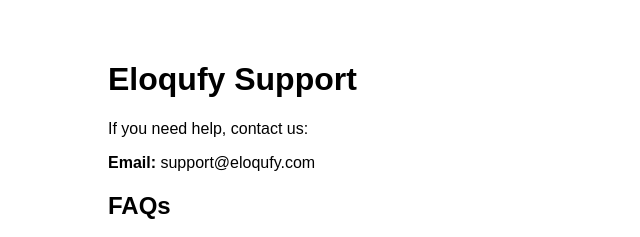
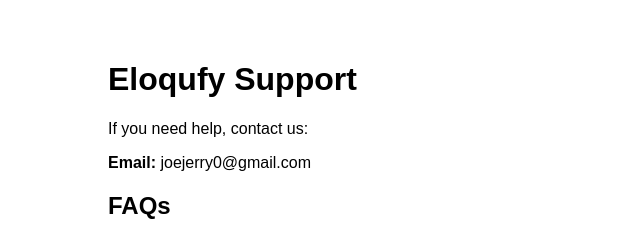
Before and after one commit to antobijerry/eloqufy-support, a plain HTML site: page index.html in a window 1280 px wide. Shown: the top 237 px of the page, 232-872 px from the left. Drawn offline with Linux system fonts and the light colour scheme.

Commit message:
Update index.html

```diff
--- a/index.html
+++ b/index.html
@@ -6,7 +6,7 @@
 <body style="font-family: Arial; max-width: 600px; margin: auto; padding: 40px;">
   <h1>Eloqufy Support</h1>
   <p>If you need help, contact us:</p>
-  <p><b>Email:</b> support@eloqufy.com</p>
+  <p><b>Email:</b> joejerry0@gmail.com</p>
 
   <h2>FAQs</h2>
   <p><b>How do I use Eloqufy?</b><br>
```
